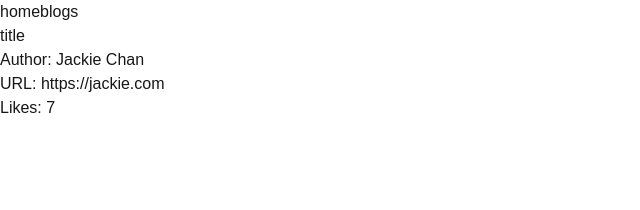
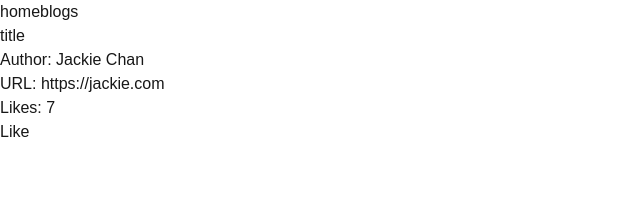
Before and after one commit to carbsi/fullstckopen-nextjs, a Next.js app in the folder bloglist-app/: page /blogs/1 in a window 1280 px wide. Shown: the top 210 px of the page, without its empty margins (0-640 px from the left). Built offline with nearby package versions, Linux system fonts and the light colour scheme.

Commit message:
exerc_4 added like button

```diff
--- a/bloglist-app/app/actions/blogs.ts
+++ b/bloglist-app/app/actions/blogs.ts
@@ -1,6 +1,6 @@
 "use server";
 
-import { blogs } from "../lib/blogs";
+import { blogs, likeBlog } from "../lib/blogs";
 import { redirect } from "next/navigation";
 import { revalidatePath } from "next/cache";
 
@@ -23,3 +23,11 @@ export async function createBlog(formData: FormData) {
 
   redirect("/blogs");
 }
+
+export async function likeBlogAction(formData: FormData) {
+  const id = formData.get("id") as string;
+
+  likeBlog(id);
+
+  revalidatePath(`/blogs/${id}`);
+}
--- a/bloglist-app/app/blogs/[id]/page.tsx
+++ b/bloglist-app/app/blogs/[id]/page.tsx
@@ -1,4 +1,6 @@
 import { getBlogById } from "../../lib/blogs";
+import { likeBlogAction } from "../../actions/blogs";
+import { notFound } from "next/navigation";
 
 export default async function BlogPage({
   params,
@@ -9,12 +11,21 @@ export default async function BlogPage({
 
   const blog = getBlogById(id);
 
+  if (!blog) {
+  notFound();
+}
+
   return (
     <div>
       <h1>{blog?.title}</h1>
       <p>Author: {blog?.author}</p>
       <p>URL: {blog?.url}</p>
       <p>Likes: {blog?.likes}</p>
+
+      <form action={likeBlogAction}>
+        <input type="hidden" name="id" value={blog.id} />
+        <button type="submit">Like</button>
+      </form>
     </div>
   );
 }
--- a/bloglist-app/app/lib/blogs.ts
+++ b/bloglist-app/app/lib/blogs.ts
@@ -17,4 +17,13 @@ export const blogs = [
 
 export const getBlogById = (id: string) => {
   return blogs.find((blog) => blog.id === id);
+
 };
+
+export const likeBlog = (id: string) => {
+  const blog = blogs.find((blog) => blog.id === id);
+
+  if (blog) {
+    blog.likes += 1;
+  }
+};
```
